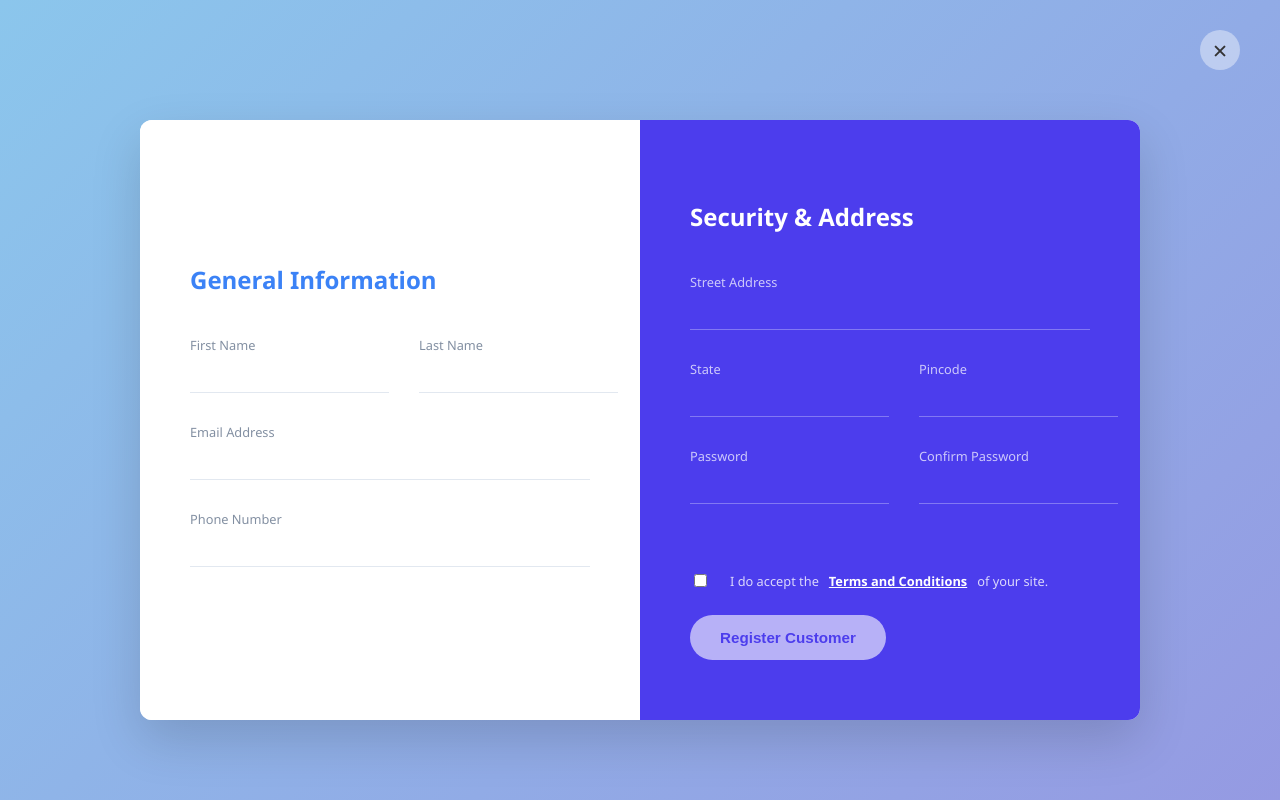
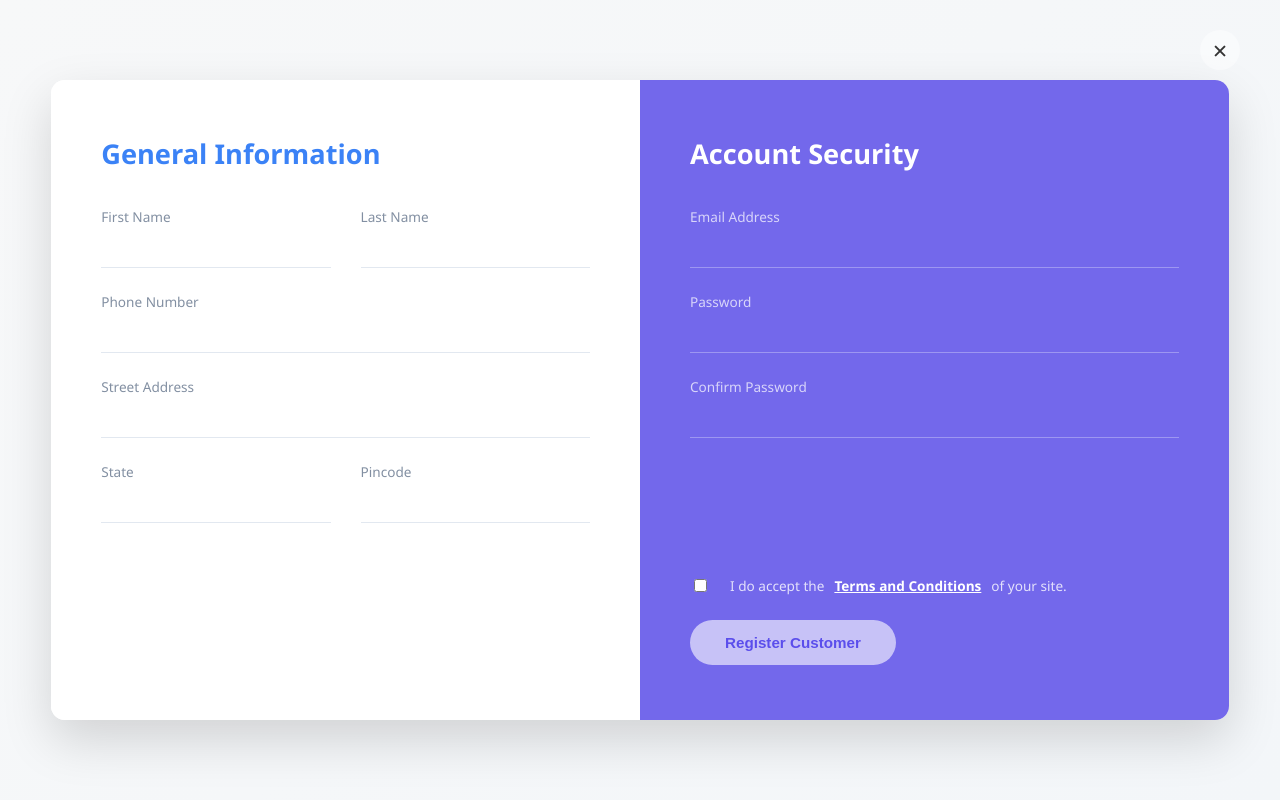
Before and after one commit to saumil11-coder/Worker-Partner, an Angular app: page /register/customer in a window 1280 px wide. Built offline with nearby package versions, Linux system fonts and the light colour scheme.

Commit message:
Git Commit

```diff
--- a/src/app/register/register-as-customer/register-as-customer.css
+++ b/src/app/register/register-as-customer/register-as-customer.css
@@ -3,18 +3,28 @@
   font-family: 'Segoe UI', system-ui, -apple-system, sans-serif;
 }
 
-/* Full screen gradient background */
+/* ==============================
+   Full Screen Background
+   ============================== */
 .register-wrapper {
+  width: 100%;
+  min-height: 100vh;
+  box-sizing: border-box;
   display: flex;
   justify-content: center;
   align-items: center;
-  min-height: 100vh;
-  background: linear-gradient(135deg, #8bc6ec 0%, #9599e2 100%);
-  padding: 20px;
+  background: linear-gradient(
+    135deg,
+    #f7f8f9 0%,
+    #f3f6f9 100%
+  );
+  padding: 40px;
   position: relative;
 }
 
-/* Close button positioned top right */
+/* ==============================
+   Close Button
+   ============================== */
 .close-btn {
   position: absolute;
   top: 30px;
@@ -36,46 +46,62 @@
   background: rgba(255, 255, 255, 0.8);
 }
 
-/* Main Form Card */
+/* ==============================
+   MAIN FORM CARD
+   ============================== */
 .register-card {
-  width: 90vw;
-  max-width: 1000px;
+  width: 92vw;
+  max-width: 1200px;
   background: #ffffff;
-  border-radius: 12px;
+  border-radius: 14px;
   box-shadow: 0 20px 50px rgba(0, 0, 0, 0.15);
   overflow: hidden;
 }
 
+/* ==============================
+   TWO PANEL LAYOUT
+   ============================== */
 .form-layout {
   display: flex;
-  flex-wrap: wrap;
-  min-height: 600px;
+  min-height: 640px;
+  width: 100%;
 }
 
-/* Panel Layouts */
+/* ==============================
+   COMMON PANEL
+   ============================== */
 .panel {
   flex: 1;
-  padding: 60px 50px;
-  min-width: 300px;
+  padding: 55px 50px;
+  min-width: 0;
   display: flex;
   flex-direction: column;
-  justify-content: center;
+  justify-content: flex-start;
+  box-sizing: border-box;
 }
 
+/* ==============================
+   LEFT PANEL
+   ============================== */
 .light-panel {
   background: #ffffff;
 }
 
+/* ==============================
+   RIGHT PANEL
+   ============================== */
 .dark-panel {
-  background: #4c3ded; /* Matching the purple/blue from the image */
+  background: #7368eb;
   color: #ffffff;
 }
 
-/* Typography & Headings */
+/* ==============================
+   HEADINGS
+   ============================== */
 .panel-title {
-  font-size: 1.5rem;
+  font-size: 1.7rem;
   font-weight: 600;
-  margin-bottom: 40px;
+  margin: 0 0 35px 0;
 }
 
 .blue-text {
@@ -86,30 +112,44 @@
   color: #ffffff;
 }
 
-/* Input Layout Grids */
+/* ==============================
+   INPUT ROW
+   ============================== */
 .row {
   display: flex;
   gap: 30px;
+  width: 100%;
 }
 
 .row .input-group {
   flex: 1;
 }
 
-/* Base Input Styles (Bottom Border Only) */
+/* ==============================
+   INPUT GROUP
+   ============================== */
 .input-group {
   display: flex;
   flex-direction: column;
-  margin-bottom: 30px;
+  margin-bottom: 24px;
+  width: 100%;
 }
 
+/* ==============================
+   LABEL
+   ============================== */
 .input-group label {
-  font-size: 0.8rem;
-  margin-bottom: 5px;
+  font-size: 0.85rem;
+  margin-bottom: 8px;
   opacity: 0.8;
 }
 
+/* ==============================
+   INPUT
+   ============================== */
 .input-group input {
+  width: 100%;
+  box-sizing: border-box;
   border: none;
   border-bottom: 1px solid #e2e8f0;
   background: transparent;
@@ -119,30 +159,36 @@
   transition: border-color 0.3s;
 }
 
-/* Light side text and border colors */
+/* LEFT INPUT */
 .light-panel .input-group input {
   color: #1e293b;
 }
+
 .light-panel .input-group input:focus {
   border-bottom-color: #3b82f6;
 }
+
 .light-panel .input-group label {
   color: #64748b;
 }
 
-/* Dark side text and border colors */
+/* RIGHT INPUT */
 .dark-panel .input-group input {
   color: #ffffff;
   border-bottom: 1px solid rgba(255, 255, 255, 0.3);
 }
+
 .dark-panel .input-group input:focus {
   border-bottom-color: #ffffff;
 }
+
 .dark-panel .input-group label {
   color: rgba(255, 255, 255, 0.9);
 }
 
-/* Footer Section */
+/* ==============================
+   FOOTER
+   ============================== */
 .footer-actions {
   margin-top: auto;
   display: flex;
@@ -150,10 +196,13 @@
   gap: 25px;
 }
 
+/* ==============================
+   CHECKBOX
+   ============================== */
 .checkbox-container {
   display: flex;
   align-items: center;
-  font-size: 0.8rem;
+  font-size: 0.85rem;
   color: rgba(255, 255, 255, 0.8);
   gap: 10px;
 }
@@ -163,13 +212,15 @@
   font-weight: 600;
 }
 
-/* Pill-shaped Submit Button */
+/* ==============================
+   REGISTER BUTTON
+   ============================== */
 .submit-btn {
   background: #ffffff;
   color: #4c3ded;
   border: none;
   border-radius: 30px;
-  padding: 14px 30px;
+  padding: 14px 35px;
   font-size: 0.95rem;
   font-weight: 700;
   cursor: pointer;
@@ -187,12 +238,32 @@
   cursor: not-allowed;
 }
 
-/* Responsive view for mobile screens */
+/* ==============================
+   RESPONSIVE
+   ============================== */
 @media (max-width: 768px) {
+  .register-wrapper {
+    padding: 20px;
+  }
+
+  .register-card {
+    width: 100%;
+  }
+
   .form-layout {
     flex-direction: column;
   }
+
   .panel {
-    padding: 40px 30px;
+    padding: 40px 25px;
+  }
+
+  .row {
+    flex-direction: column;
+    gap: 0;
+  }
+
+  .panel-title {
+    margin-bottom: 25px;
   }
 }
--- a/src/app/register/register-as-customer/register-as-customer.html
+++ b/src/app/register/register-as-customer/register-as-customer.html
@@ -5,7 +5,7 @@
   <div class="register-card">
     <form [formGroup]="registerForm" (ngSubmit)="onSubmit()" class="form-layout">
 
-      <!-- Left Panel: Light Theme -->
+      <!-- Left Panel: General Information & Contact -->
       <div class="panel light-panel">
         <h2 class="panel-title blue-text">General Information</h2>
 
@@ -21,37 +21,37 @@
         </div>
 
         <div class="input-group">
-          <label>Email Address</label>
-          <input type="email" formControlName="email" />
+          <label>Phone Number</label>
+          <input type="tel" formControlName="phone" />
         </div>
 
         <div class="input-group">
-          <label>Phone Number</label>
-          <input type="tel" formControlName="phone" />
-        </div>
-      </div>
-
-      <!-- Right Panel: Dark Theme -->
-      <div class="panel dark-panel">
-        <h2 class="panel-title white-text">Security & Address</h2>
-
-        <div class="input-group dark-input">
           <label>Street Address</label>
           <input type="text" formControlName="address" />
         </div>
 
         <div class="row">
-          <div class="input-group dark-input">
+          <div class="input-group">
             <label>State</label>
             <input type="text" formControlName="state" />
           </div>
-          <div class="input-group dark-input">
+          <div class="input-group">
             <label>Pincode</label>
             <input type="text" formControlName="pincode" />
           </div>
         </div>
+      </div>
 
-        <div class="row">
+      <!-- Right Panel: Account & Security -->
+      <div class="panel dark-panel">
+        <h2 class="panel-title white-text">Account Security</h2>
+
+        <div class="input-group dark-input">
+          <label>Email Address</label>
+          <input type="email" formControlName="email" />
+        </div>
+
+
           <div class="input-group dark-input">
             <label>Password</label>
             <input type="password" formControlName="password" />
@@ -60,7 +60,7 @@
             <label>Confirm Password</label>
             <input type="password" formControlName="confirmPassword" />
           </div>
-        </div>
+
 
         <!-- Terms and Submit -->
         <div class="footer-actions">
```
